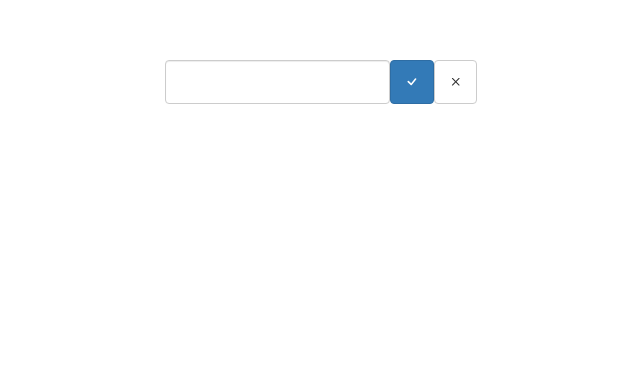
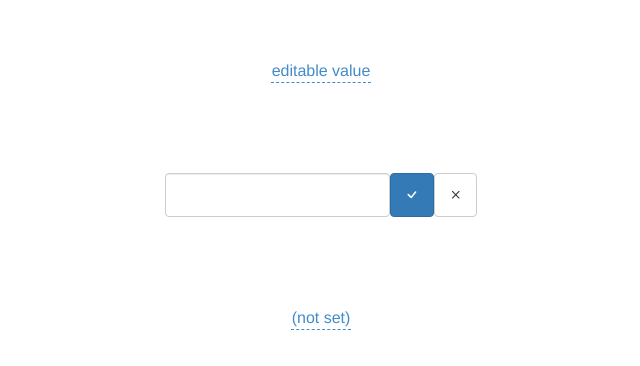
Before and after one commit to Matej-ch/editable-form-elements, a Vue app: page / in a window 1280 px wide. Shown: the top 366 px of the page, without its empty margins (319-959 px from the left). Built offline with nearby package versions, Linux system fonts and the light colour scheme.

Commit message:
added image to readme

```diff
--- a/src/App.vue
+++ b/src/App.vue
@@ -1,6 +1,14 @@
 <template>
   <div id="app">
+    <editable-input :inputs="{modelid:'121',isEditable:1}" value='editable value' input-name='price' url='/path/to/update'/>
+
+    <div class="w-full"></div>
+
     <editable-input :default-show-input=true :inputs="{modelid:'121',isEditable:1}" value='' input-name='price' url='/path/to/update'/>
+
+    <div class="w-full"></div>
+
+    <editable-input :inputs="{modelid:'121',isEditable:1}" value='' input-name='price' url='/path/to/update'/>
   </div>
 </template>
 
@@ -23,6 +31,12 @@ export default {
   display: flex;
   justify-content: center;
   flex-direction: row;
-  margin-top: 60px;
+  margin: 60px auto;
+  flex-flow: wrap;
 }
+  .w-full {
+    width: 100%;
+    padding: 30px;
+    margin: 15px;
+  }
 </style>
```
Also changed, not shown: editable.jpg (added), 1 other file (tests, documents, lock files or other folders).
